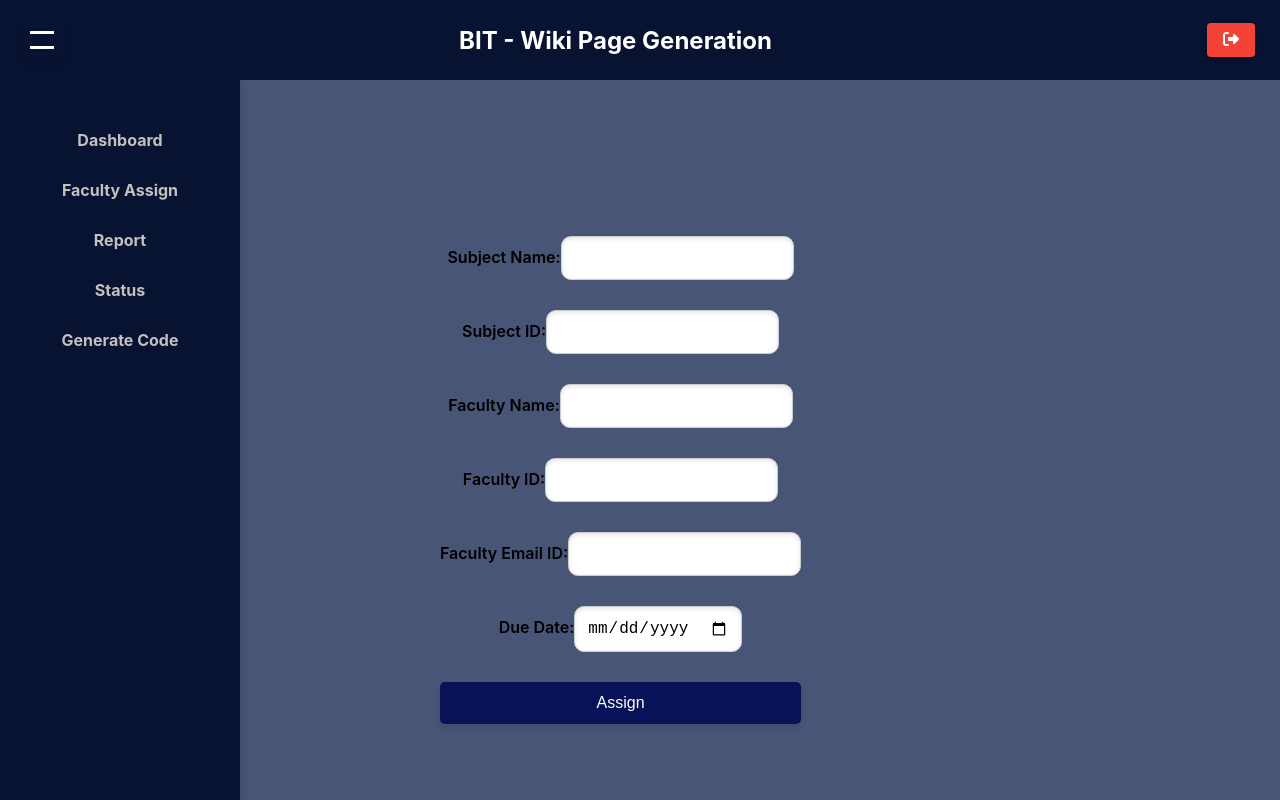
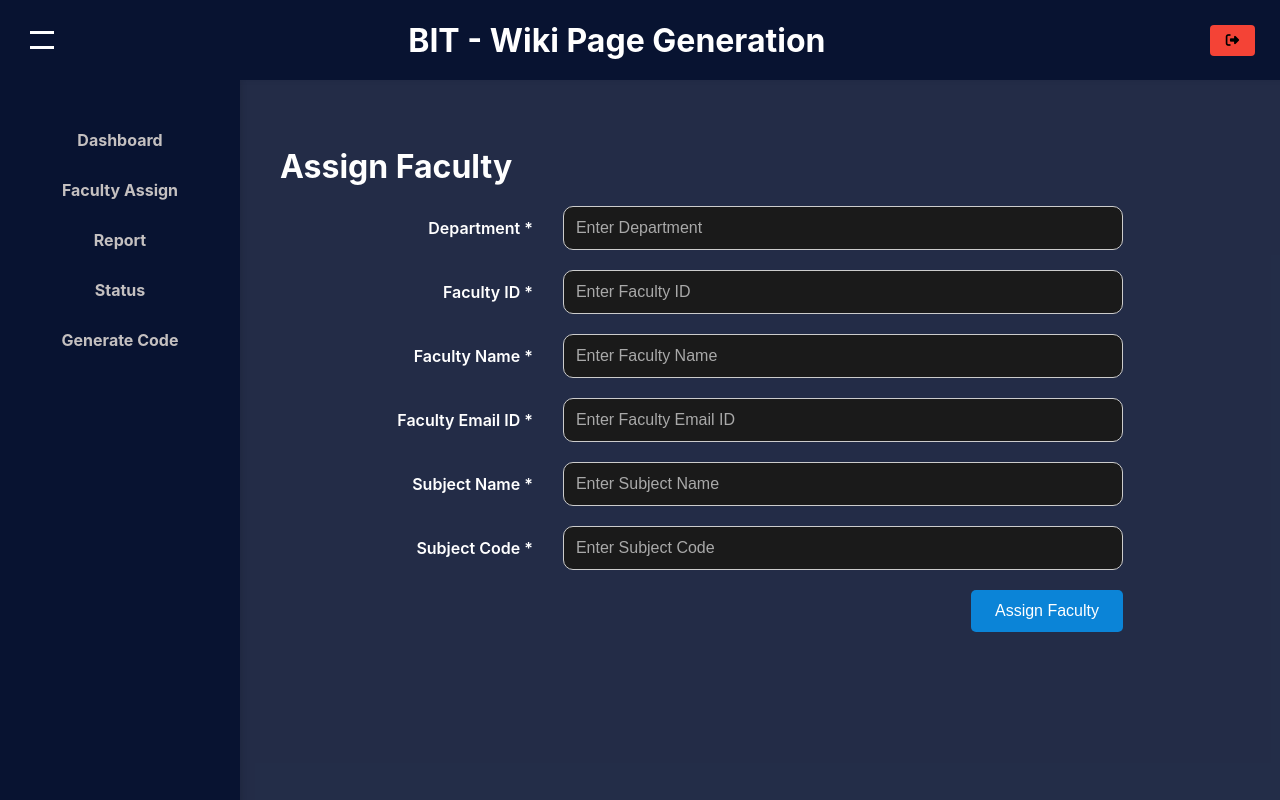
Before and after one commit to Bharaneedharan-K/WikiPage, a React (Create React App) app: page /admin/assign in a window 1280 px wide. Built offline with nearby package versions, Linux system fonts and the light colour scheme.

Commit message:
Fcculty assign page

```diff
--- a/src/adminPage/frontend/AdminPage.css
+++ b/src/adminPage/frontend/AdminPage.css
@@ -155,7 +155,7 @@
   overflow: hidden;
   transition: margin-left 0.3s;
   height: calc(100vh - 60px);
-  background-color: #495577;
+  background-color: #081331e3;
 }
 
 .content {
--- a/src/adminPage/frontend/AdminPage.jsx
+++ b/src/adminPage/frontend/AdminPage.jsx
@@ -3,7 +3,7 @@ import { BrowserRouter as Router, Routes, Route, Link, Navigate } from 'react-ro
 import './AdminPage.css';
 
 import AdminDashboard from './AdminDashboard';
-import AssignPage from './AssignPage';
+import AssignPage from './FacultyAssign';
 import ReportPage from './ReportPage';
 import StatusPage from './StatusPage';
 import GenerateCodePage from './GenerateCodePage';
--- a/src/adminPage/frontend/AssignPage.css
+++ /dev/null
@@ -1,53 +0,0 @@
-.container {
-  display: flex;
-  justify-content: center;
-  align-items: center;
-  margin-left: 200px;
-
-  height: 100vh;
-}
-
-
-
-form {
-  display: flex;
-  flex-direction: column;
-}
-
-label {
-  margin-bottom: 10px;
-  font-weight: 600;
-}
-
-input[type="text"],
-input[type="email"],
-input[type="date"] {
-  padding: 12px;
-  margin-bottom: 20px;
-  border: 1px solid #ccc;
-  border-radius: 10px;
-  font-size: 16px;
-  box-shadow: 0 2px 4px rgba(0, 0, 0, 0.1) inset;
-}
-
-button {
-  padding: 12px 24px;
-  background-color: #071258;
-  color: #fff;
-  border: none;
-  border-radius: 5px;
-  font-size: 16px;
-  cursor: pointer;
-  box-shadow: 0 4px 6px rgba(0, 0, 0, 0.1);
-}
-
-/* Media query for smaller screens */
-@media only screen and (max-width: 600px) {
- .container {
-    margin-left: 0;
-  }
- .form-container {
-    width: 90%;
-    padding: 30px;
-  }
-}
--- a/src/adminPage/frontend/AssignPage.jsx
+++ /dev/null
@@ -1,99 +0,0 @@
-// AssignPage.js
-
-import React, { useState } from 'react';
-import './AssignPage.css';
-
-const AssignPage = () => {
-
-  const [subjectName, setSubjectName] = useState('');
-  const [subjectId, setSubjectId] = useState('');
-  const [facultyName, setFacultyName] = useState('');
-  const [facultyId, setFacultyId] = useState('');
-  const [facultyEmail, setFacultyEmail] = useState('');
-  const [dueDate, setDueDate] = useState('');
-
-  const handleSubmit = async (e) => {
-    e.preventDefault();
-
-    console.log('Submitted:', { subjectName, subjectId, facultyName, facultyId, facultyEmail, dueDate });
-
-    const response = await fetch('/assignments', {
-      method: 'POST',
-      headers: {
-        'Content-Type': 'application/json',
-      },
-      body: JSON.stringify({ subjectName, subjectId, facultyName, facultyId, facultyEmail, dueDate }),
-    });
-
-    if (response.ok) {
-      console.log('Assignment submitted successfully');
-      // Optionally, you can reset the form fields here
-    } else {
-      console.error('Failed to submit assignment');
-    }
-  };
-
-  return (
-    <div className="container">
-      <div className="form-container">
-        <form onSubmit={handleSubmit}>
-          <label>
-            Subject Name:
-            <input
-              type="text"
-              value={subjectName}
-              onChange={(e) => setSubjectName(e.target.value)}
-            />
-          </label>
-
-          <label>
-            Subject ID:
-            <input
-              type="text"
-              value={subjectId}
-              onChange={(e) => setSubjectId(e.target.value)}
-            />
-          </label>
-
-          <label>
-            Faculty Name:
-            <input
-              type="text"
-              value={facultyName}
-              onChange={(e) => setFacultyName(e.target.value)}
-            />
-          </label>
-          <label>
-            Faculty ID:
-            <input
-              type="text"
-              value={facultyId}
-              onChange={(e) => setFacultyId(e.target.value)}
-            />
-          </label>
-          <label>
-            Faculty Email ID:
-            <input
-              type="email"
-              value={facultyEmail}
-              onChange={(e) => setFacultyEmail(e.target.value)}
-            />
-          </label>
-          <label>
-            Due Date:
-            <input
-              type="date"
-              value={dueDate}
-              onChange={(e) => setDueDate(e.target.value)}
-            />
-          </label>
-
-          <button type="submit">Assign</button>
-        </form>
-
-      </div>
-    </div>
-  );
-};
-
-export default AssignPage;
--- /dev/null
+++ b/src/adminPage/frontend/FacultyAssign.css
@@ -0,0 +1,80 @@
+.form-container {
+  margin: 0 auto;
+  padding: 40px;
+  width: 100%; /* Make the container take the full width */
+  max-width: 100%; /* Allow it to stretch to the screen's full width */
+  background-color: rgba(42, 42, 42, 0); /* Fully transparent background */
+  border-radius: 10px;
+  color: #ffffff;
+  position: relative;
+}
+
+h2 {
+  text-align: left;
+  margin-bottom: 20px;
+  color: #ffffff;
+  font-size: 32px;
+}
+
+form {
+  display: flex;
+  flex-direction: column;
+  gap: 20px;
+  max-width: 1200px; /* Restrict form content width */
+  margin: 0 auto; /* Center the form within the container */
+}
+
+.form-group {
+  display: flex;
+  justify-content: space-between;
+  align-items: center;
+  gap: 20px; /* Optional: Adds space between label and input */
+}
+
+label {
+  flex-basis: 30%;
+  font-weight: 600;
+  text-align: right; /* Align label text to the right */
+  margin-right: 10px; /* Adds space between label and input */
+  width: 500px;
+}
+
+input[type="text"],
+input[type="email"] {
+  flex-grow: 1; /* Allows input to stretch fully to the right */
+  padding: 12px;
+  border: 1px solid #ccc;
+  border-radius: 10px;
+
+  font-size: 16px;
+  background-color: #1a1a1a;
+  color: #ffffff;
+}
+
+input[type="text"]::placeholder,
+input[type="email"]::placeholder {
+  color: #a9a9a9;
+}
+
+.form-actions {
+  display: flex;
+  justify-content: flex-end;
+}
+
+.assign-button {
+  padding: 12px 24px;
+  background-color: #0b84d7;
+  color: #fff;
+  border: none;
+  border-radius: 5px;
+  font-size: 16px;
+  cursor: pointer;
+  transition: background-color 0.3s ease;
+  position: absolute;
+  bottom: -2px;
+  right: 40px;
+}
+
+.assign-button:hover {
+  background-color: #095ea8;
+}
--- /dev/null
+++ b/src/adminPage/frontend/FacultyAssign.jsx
@@ -0,0 +1,117 @@
+import React, { useState } from 'react';
+import './FacultyAssign.css';
+
+const FacultyAssign = () => {
+  const [formData, setFormData] = useState({
+    department: '',
+    facultyId: '',
+    facultyName: '',
+    facultyEmail: '',
+    subjectName: '',
+    subjectCode: ''
+  });
+
+  const handleChange = (e) => {
+    setFormData({
+      ...formData,
+      [e.target.name]: e.target.value
+    });
+  };
+
+  const handleSubmit = (e) => {
+    e.preventDefault();
+    // Implement form submission logic here
+    console.log('Form submitted:', formData);
+  };
+
+  return (
+    <div className="form-container">
+      <h2>Assign Faculty</h2>
+      <form onSubmit={handleSubmit}>
+        <div className="form-group">
+          <label htmlFor="department">Department *</label>
+          <input
+            type="text"
+            id="department"
+            name="department"
+            value={formData.department}
+            onChange={handleChange}
+            placeholder="Enter Department"
+            required
+          />
+        </div>
+
+        <div className="form-group">
+          <label htmlFor="facultyId">Faculty ID *</label>
+          <input
+            type="text"
+            id="facultyId"
+            name="facultyId"
+            value={formData.facultyId}
+            onChange={handleChange}
+            placeholder="Enter Faculty ID"
+            required
+          />
+        </div>
+
+        <div className="form-group">
+          <label htmlFor="facultyName">Faculty Name *</label>
+          <input
+            type="text"
+            id="facultyName"
+            name="facultyName"
+            value={formData.facultyName}
+            onChange={handleChange}
+            placeholder="Enter Faculty Name"
+            required
+          />
+        </div>
+
+        <div className="form-group">
+          <label htmlFor="facultyEmail">Faculty Email ID *</label>
+          <input
+            type="email"
+            id="facultyEmail"
+            name="facultyEmail"
+            value={formData.facultyEmail}
+            onChange={handleChange}
+            placeholder="Enter Faculty Email ID"
+            required
+          />
+        </div>
+
+        <div className="form-group">
+          <label htmlFor="subjectName">Subject Name *</label>
+          <input
+            type="text"
+            id="subjectName"
+            name="subjectName"
+            value={formData.subjectName}
+            onChange={handleChange}
+            placeholder="Enter Subject Name"
+            required
+          />
+        </div>
+
+        <div className="form-group">
+          <label htmlFor="subjectCode">Subject Code *</label>
+          <input
+            type="text"
+            id="subjectCode"
+            name="subjectCode"
+            value={formData.subjectCode}
+            onChange={handleChange}
+            placeholder="Enter Subject Code"
+            required
+          />
+        </div>
+
+        <div className="form-actions">
+          <button type="submit" className="assign-button">Assign Faculty</button>
+        </div>
+      </form>
+    </div>
+  );
+};
+
+export default FacultyAssign;
--- a/src/adminPage/frontend/StatusPage.jsx
+++ b/src/adminPage/frontend/StatusPage.jsx
@@ -1,5 +1,5 @@
 import React, { useState } from 'react';
-import './AssignPage.css';
+//import './AssignPage.css';
 
 const AssignPage = () => {
 
```
